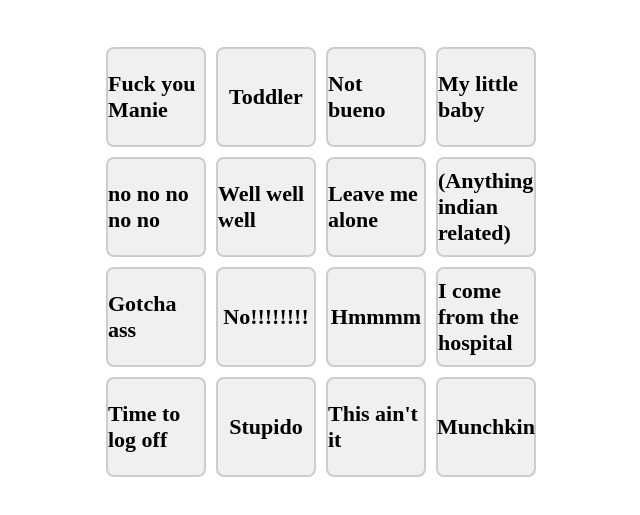
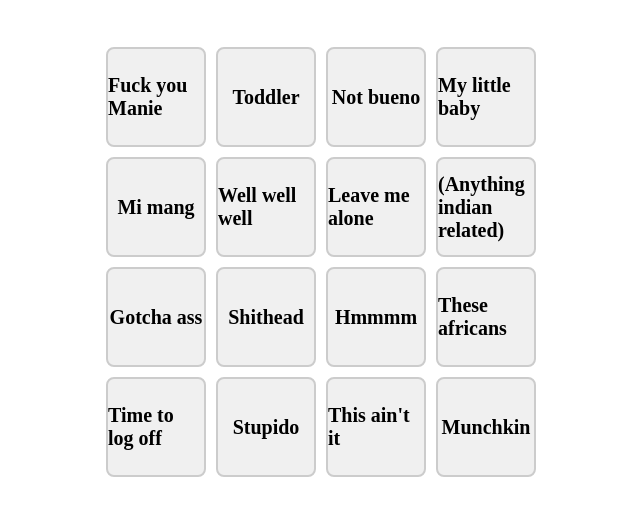
Before and after one commit to Nova-motsoari/cookie-bingo, a plain HTML site: page index.html in a window 1280 px wide. Shown: the part 61-576 px from the top of the page, without its empty margins (319-959 px from the left). Drawn offline with Linux system fonts and the light colour scheme.

Commit message:
edited phrases

```diff
--- a/CSS/styles.css
+++ b/CSS/styles.css
@@ -11,7 +11,7 @@
     display: flex;
     justify-content: center;
     align-items: center;
-    font-size: 22px;
+    font-size: 20px;
     font-weight: bold;
     background-color: #f0f0f0;
     border: 2px solid #ccc;
--- a/index.html
+++ b/index.html
@@ -15,14 +15,14 @@
         <div class="block">Toddler</div>
         <div class="block">Not bueno</div>
         <div class="block">My little baby</div>
-        <div class="block">no no no no no</div>
+        <div class="block">Mi mang</div>
         <div class="block">Well well well</div>
         <div class="block">Leave me alone</div>
         <div class="block">(Anything indian related)</div>
         <div class="block">Gotcha ass</div>
-        <div class="block">No!!!!!!!!</div>
+        <div class="block">Shithead</div>
         <div class="block">Hmmmm</div>
-        <div class="block">I come from the hospital</div>
+        <div class="block">These africans</div>
         <div class="block">Time to log off</div>
         <div class="block">Stupido</div>
         <div class="block">This ain't it</div>
```
